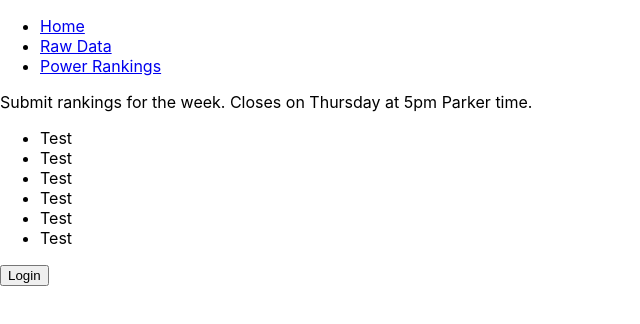
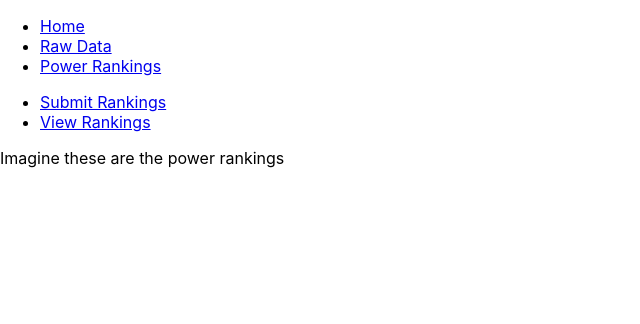
Before and after one commit to HeyParkerJ/Fantasy-Power-Rankings, a React (Create React App) app in the folder app/: page /powerRankings/view in a window 1280 px wide. Shown: the top 324 px of the page, without its empty margins (0-640 px from the left). Built offline with nearby package versions, Linux system fonts and the light colour scheme.

Commit message:
implement nested routes

```diff
--- a/app/src/App.js
+++ b/app/src/App.js
@@ -29,7 +29,8 @@ const App = () => (
 
       <Route exact path="/" component={Home} />
       <Route path="/raw" component={RawData} />
-      <Route path="/powerRankings" component={PowerRankings} />
+      <Route path="/powerRankings" component={PowerRankings} >
+      </Route>
     </div>
   </Router>
 )
--- a/app/src/PowerRankings.js
+++ b/app/src/PowerRankings.js
@@ -1,45 +1,31 @@
 import React, { Component } from 'react';
-import RankingSelectionContainer from './RankingSelectionContainer'
-import Requests from './http/requests';
 
-const SubmitRankingsContainer = () => (
-  <div>
-    <p>Submit rankings for the week. Closes on Thursday at 5pm Parker time.</p>
-    <RankingSelectionContainer />
-  </div>
-)
-
+import SubmitRankingsContainer from './SubmitRankingsContainer';
+import ViewPowerRankings from './ViewPowerRankings';
+import { Route, Link } from 'react-router-dom'
 
 class PowerRankings extends Component {
   constructor() {
     super()
     this.state = {
-      isLoggedIn: false,
-      username: undefined
     }
   }
 
 
-  login = () => {
-    let data = {
-      username: 'Parker',
-      password: 'prkr',
-    }
-
-    Requests.loginUser(data).then((res) => {
-      this.setState({isLoggedIn: true, username: res.data[0].username})
-    })
-
-  }
-
   render() {
     return (
-        <div>
-          {this.state.isLoggedIn ? <p>Logged in as: {this.state.username}</p> : null}
-          <SubmitRankingsContainer />
-          {/*<RankingsDisplayContainer/>*/}
-          <button onClick={this.login}>Login</button>
-        </div>
+      <div>
+        <ul>
+          <li>
+            <Link to="/powerRankings/submit">Submit Rankings</Link>
+          </li>
+          <li>
+            <Link to="/powerRankings/view">View Rankings</Link>
+          </li>
+        </ul>
+        <Route path="/powerRankings/submit" component={SubmitRankingsContainer}/>
+        <Route path="/powerRankings/view" component={ViewPowerRankings}/>
+      </div>
     )
   }
 }
--- /dev/null
+++ b/app/src/SubmitRankingsContainer.js
@@ -0,0 +1,39 @@
+import React, { Component } from 'react';
+import RankingSelectionContainer from './RankingSelectionContainer'
+import Requests from './http/requests';
+
+class SubmitRankingsContainer extends Component {
+
+  constructor() {
+    super()
+    this.state = {
+      isLoggedIn: false,
+      username: undefined
+    }
+  }
+
+  login = () => {
+    let data = {
+      username: 'Parker',
+      password: 'prkr',
+    }
+
+    Requests.loginUser(data).then((res) => {
+      this.setState({isLoggedIn: true, username: res.data[0].username})
+    })
+
+  }
+
+  render() {
+    return (
+        <div>
+          <p>Submit rankings for the week. Closes on Thursday at 5pm Parker time.</p>
+          {this.state.isLoggedIn ? <p>Logged in as: {this.state.username}</p> : null}
+          <button onClick={this.login}>Login</button>
+          <RankingSelectionContainer />
+        </div>
+    )
+  }
+
+}
+export default SubmitRankingsContainer;
--- /dev/null
+++ b/app/src/ViewPowerRankings.js
@@ -0,0 +1,20 @@
+import React, { Component } from 'react';
+
+class ViewPowerRankings extends Component {
+
+  constructor() {
+    super()
+    this.state = {
+    }
+  }
+
+  render() {
+    return (
+      <div>
+        <p>Imagine these are the power rankings</p>
+      </div>
+    )
+  }
+
+}
+export default ViewPowerRankings;
```
